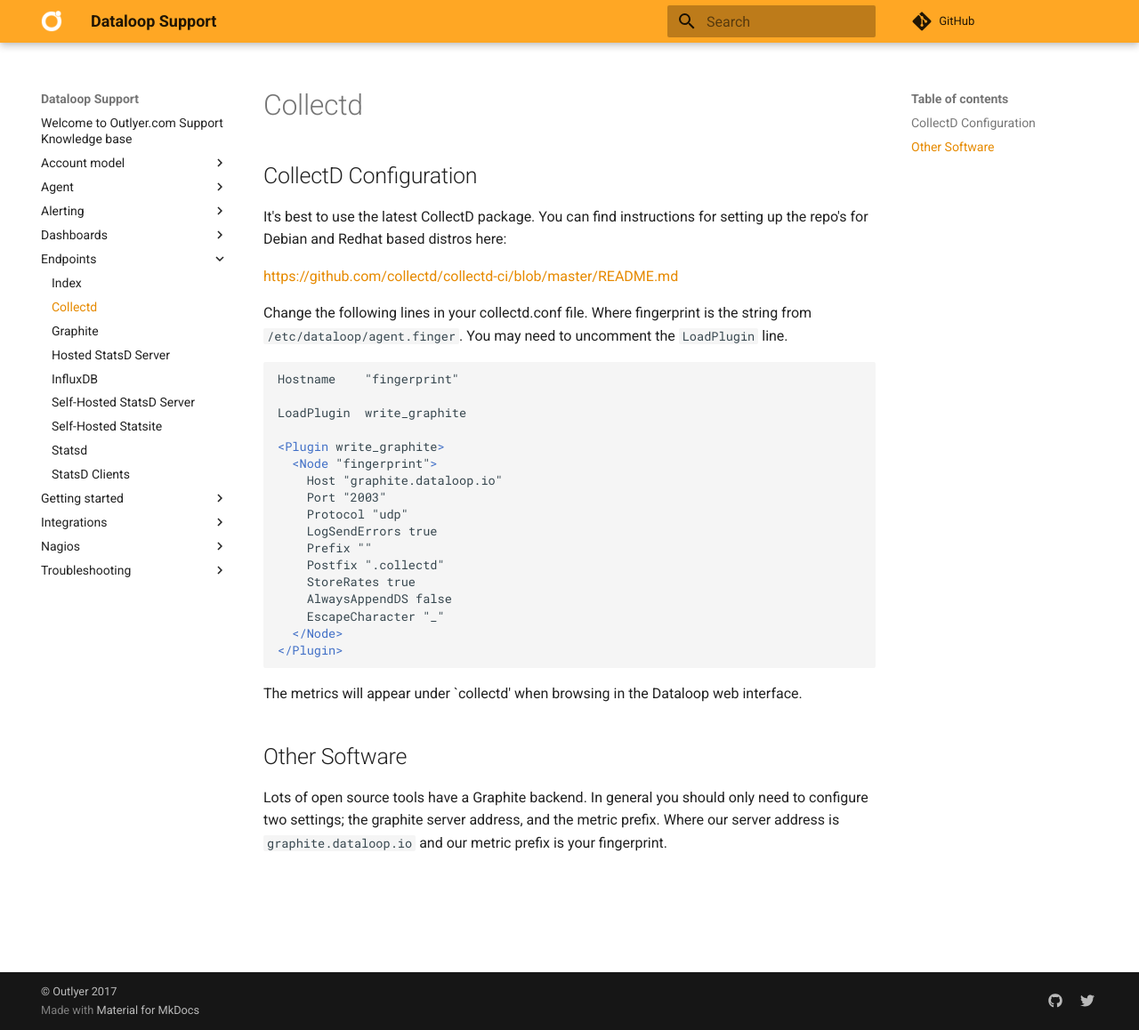
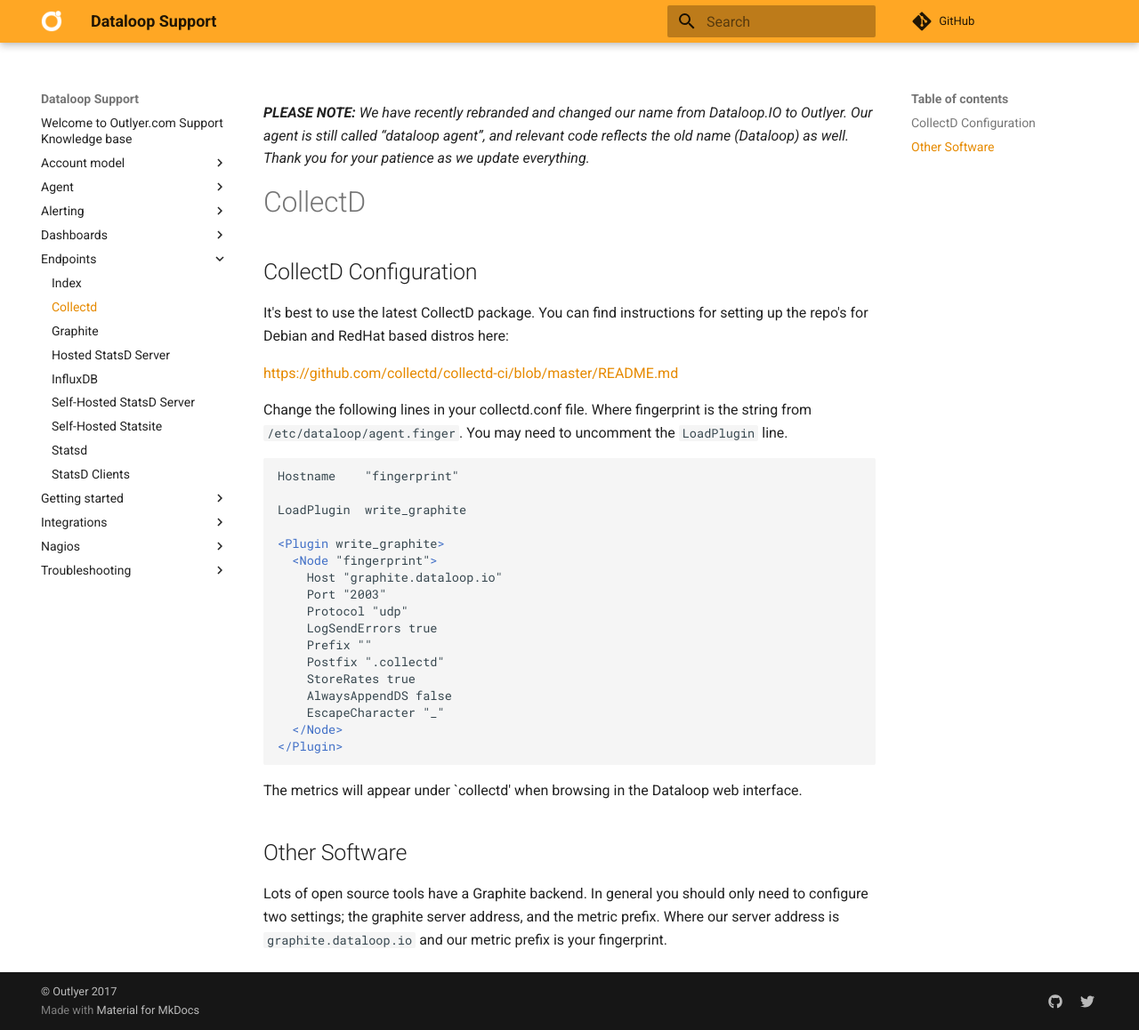
Before and after one commit to dataloop/dataloop-support, an MkDocs documentation site: the page built from docs/endpoints/collectd.md, in a window 1280 px wide and 1158 px high. Shown: the whole window at 89% size. Built offline with MkDocs 1.6.1 and Material for MkDocs 9.7.7, drawn with Linux system fonts in a browser that asks for light colours; comment, search, counter and statistics services are not loaded.

Commit message:
added rebrand comment

```diff
--- a/docs/endpoints/collectd.md
+++ b/docs/endpoints/collectd.md
@@ -1,8 +1,10 @@
-# Collectd
+_**PLEASE NOTE:** We have recently rebranded and changed our name from Dataloop.IO to Outlyer. Our agent is still called “dataloop agent”, and relevant code reflects the old name (Dataloop) as well. Thank you for your patience as we update everything._
+
+# CollectD
 
 ## CollectD Configuration
 
-It's best to use the latest CollectD package. You can find instructions for setting up the repo's for Debian and Redhat based distros here:
+It's best to use the latest CollectD package. You can find instructions for setting up the repo's for Debian and RedHat based distros here:
 
 <https://github.com/collectd/collectd-ci/blob/master/README.md>
 
```
